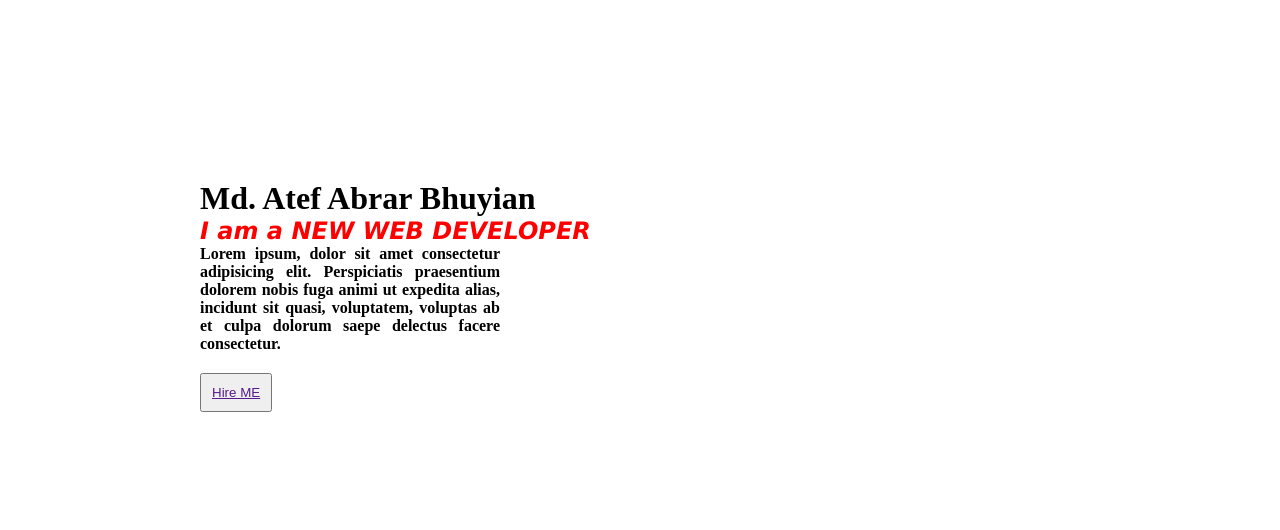
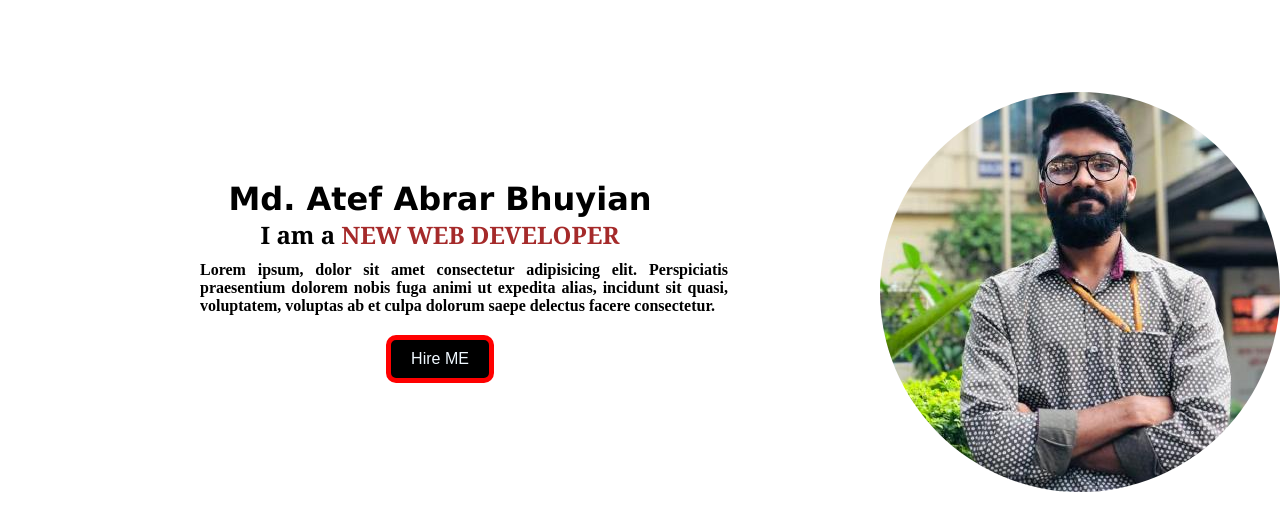
Before and after one commit to Atef-Abrar-Bhuyian/practice-projects, a plain HTML site: page index.html in a window 1280 px wide. Drawn offline with Linux system fonts and the light colour scheme.

Commit message:
first section image added

```diff
--- a/index.html
+++ b/index.html
@@ -12,6 +12,7 @@
 <body>
 
 </body>
+<div class="first-section">
     <div id="heading-parent">
         <h1>
             Md. Atef Abrar Bhuyian
@@ -22,7 +23,14 @@
         <p>Lorem ipsum, dolor sit amet consectetur adipisicing elit. Perspiciatis praesentium dolorem nobis fuga animi
             ut expedita alias, incidunt sit quasi, voluptatem, voluptas ab et culpa dolorum saepe delectus facere
             consectetur.</p>
+        <div class="btn-parent">
             <button class="hire-me-btn"><a href="">Hire ME</a></button>
         </div>
+    </div>
+    <div class="self-pic">
+        <img src="images/atef.jpeg" alt="picture of myself">
+    </div>
+</div>
+
 
 </html>
--- a/styles/style.css
+++ b/styles/style.css
@@ -2,27 +2,70 @@
     margin: 0;
     padding: 0;
 }
+
+.first-section{
+    display: flex;
+    margin-top: 80px;
+    margin-bottom: 40px;
+}
+
 #heading-parent{
     /* background-color: rgb(73, 13, 13); */
     padding: 100px 200px;
     width: 600px;
-    margin-top: 80px;
-    margin-bottom: 40px;
+
     /* margin-left: auto; */
     margin-right: auto;
 }
+h1{
+    text-align: center;
+    font-family: Verdana, Geneva, Tahoma, sans-serif;
+
+}
 h2{
-    color: red;
-    font-style: italic;
-    font-weight: 900;
-    font-family:'Lucida Sans', 'Lucida Sans Regular', 'Lucida Grande', 'Lucida Sans Unicode', Geneva, Verdana, sans-serif;
+    /* color: red; */
+
+    font-weight: bolder;
+    font-family: Georgia, 'Times New Roman', Times, serif;
+    text-align: center;
+}
+span{
+    color:brown;
 }
 p{
-    width: 50%;
+    width: 110%;
     text-align: justify;
     font-weight:900;
+    padding-top: 10px;
+}
+.btn-parent{
+    text-align: center;
 }
 .hire-me-btn{
-    padding: 10px ;
+    padding: 10px 20px;
     margin-top: 20px;
+    background-color: black;
+    border: 5px solid red;
+    border-radius: 10px;
+    font-size: medium;
+
 }
+a{
+    text-decoration: none;
+    color: aliceblue;
+    cursor: pointer;
+}
+img{
+    border-radius: 500px;
+}
+.self-pic{
+    margin: 12px auto;
+}
+
+.hire-me-btn:hover{
+
+    border-radius: 5px;
+}
+a.hire-me-btn:hover{
+    color: black;
+}
```
Lines whose indentation alone changed are shown as unchanged.
